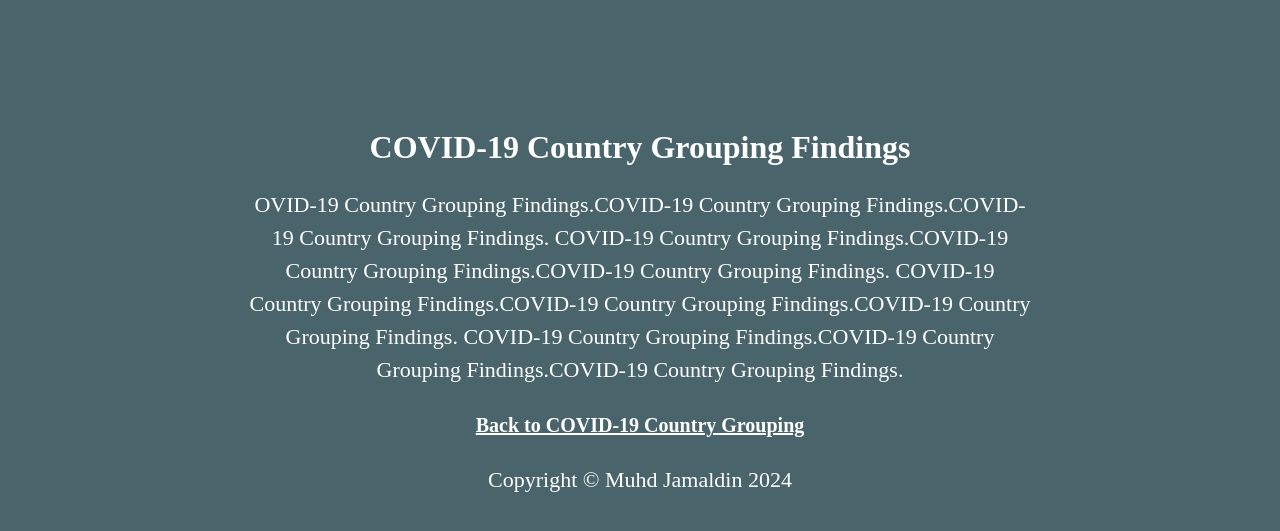
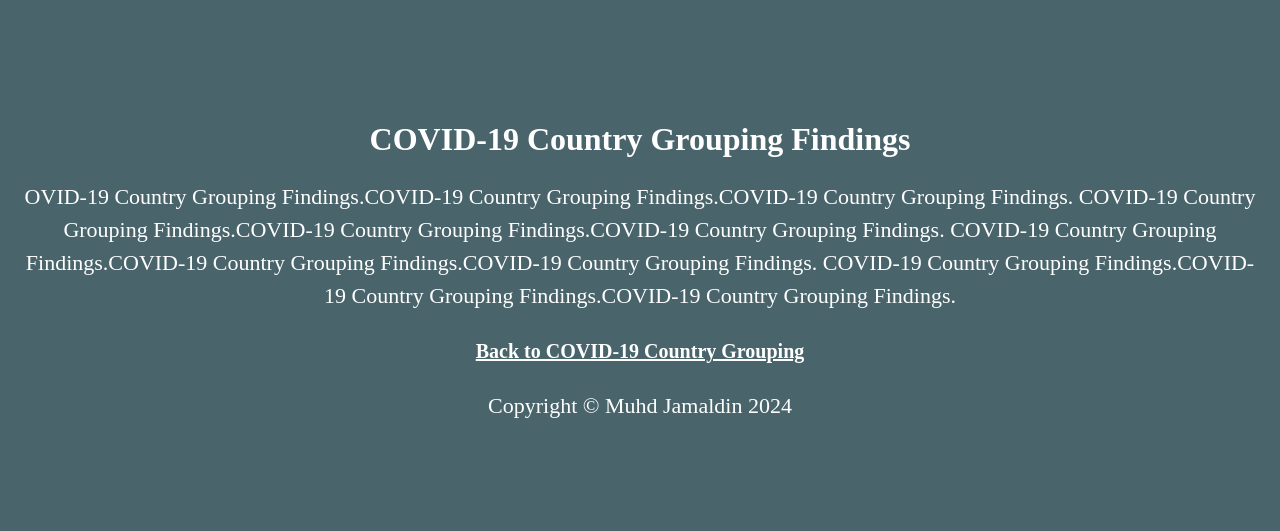
Before and after one commit to Md-Khid/Md-Khid, a Jekyll site: the page findings/1.html, which Jekyll copies as it is, in a window 1280 px wide. Shown: the top 531 px of the page. Built offline with Jekyll 4.4.1, drawn with Linux system fonts in a browser that asks for light colours.

Commit message:
Update 1.html

```diff
--- a/findings/1.html
+++ b/findings/1.html
@@ -12,6 +12,8 @@
             /* You can add additional background properties here */
             color: white; /* Set font color to white */
             font-family: "Century Schoolbook", serif; /* Set font to Century Schoolbook */
+            padding: 0;
+            margin: 0;
         }
         .intro {
             padding-top: 100px; /* Add 50px of padding above the header */
@@ -20,13 +22,20 @@
         .container p {
             font-size: 22px; /* Increase font size for main content */
             text-align: center; /* Center align the paragraph */
-            margin-left: 240px; /* Add margin on the left side */
-            margin-right: 240px; /* Add margin on the right side */
             line-height: 1.5; /* Increase line spacing */
+            padding: 0 20px; /* Add padding to the sides */
         }
         .back-link {
             font-size: 20px;
             color: white; /* Set text color to white */
+        }
+
+        /* Responsive styles */
+        @media screen and (max-width: 768px) {
+            .container p {
+                margin-left: 20px; /* Reduce left margin */
+                margin-right: 20px; /* Reduce right margin */
+            }
         }
     </style>
 </head>
```
